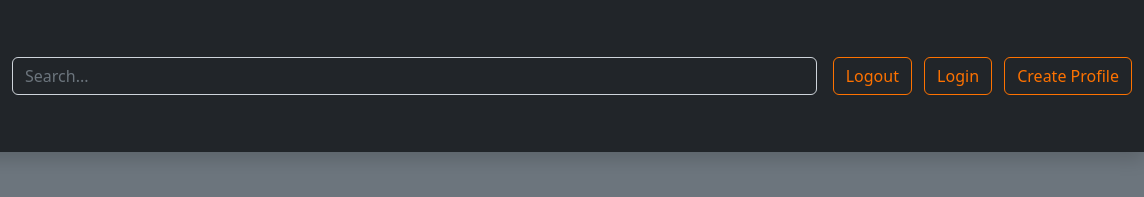
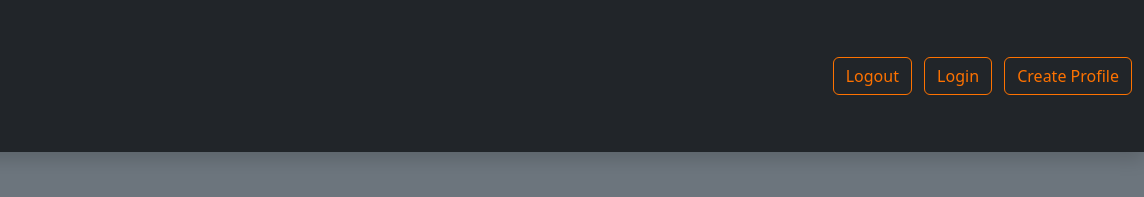
Before and after one commit to Pjatte1337/semester-project-2, a website with bundled scripts: page index.html in a window 1280 px wide. Shown: the top 197 px of the page, 136-1280 px from the left. Built offline with nearby package versions, Linux system fonts and the light colour scheme; files whose address does not match are found by name.

Commit message:
changed the navbar

```diff
--- a/index.html
+++ b/index.html
@@ -13,7 +13,7 @@
     <header class="py-3 sticky-top shadow">
       <div class="container-fluid">
         <div
-          class="d-flex flex-wrap align-items-center justify-content-center justify-content-sm-start"
+          class="d-flex flex-wrap align-items-center justify-content-center justify-content-sm-between"
         >
           <a
             href="./"
@@ -21,14 +21,6 @@
           >
             <img style="width: 7.5rem" src="src/assets/logo.png" alt="Logo" />
           </a>
-          <form class="col mb-3 mb-sm-0 me-sm-3" role="search">
-            <input
-              type="search"
-              class="form-control form-control-dark text-bg-dark"
-              placeholder="Search..."
-              aria-label="Search"
-            />
-          </form>
           <div class="text-end">
             <button
               type="button"
```
